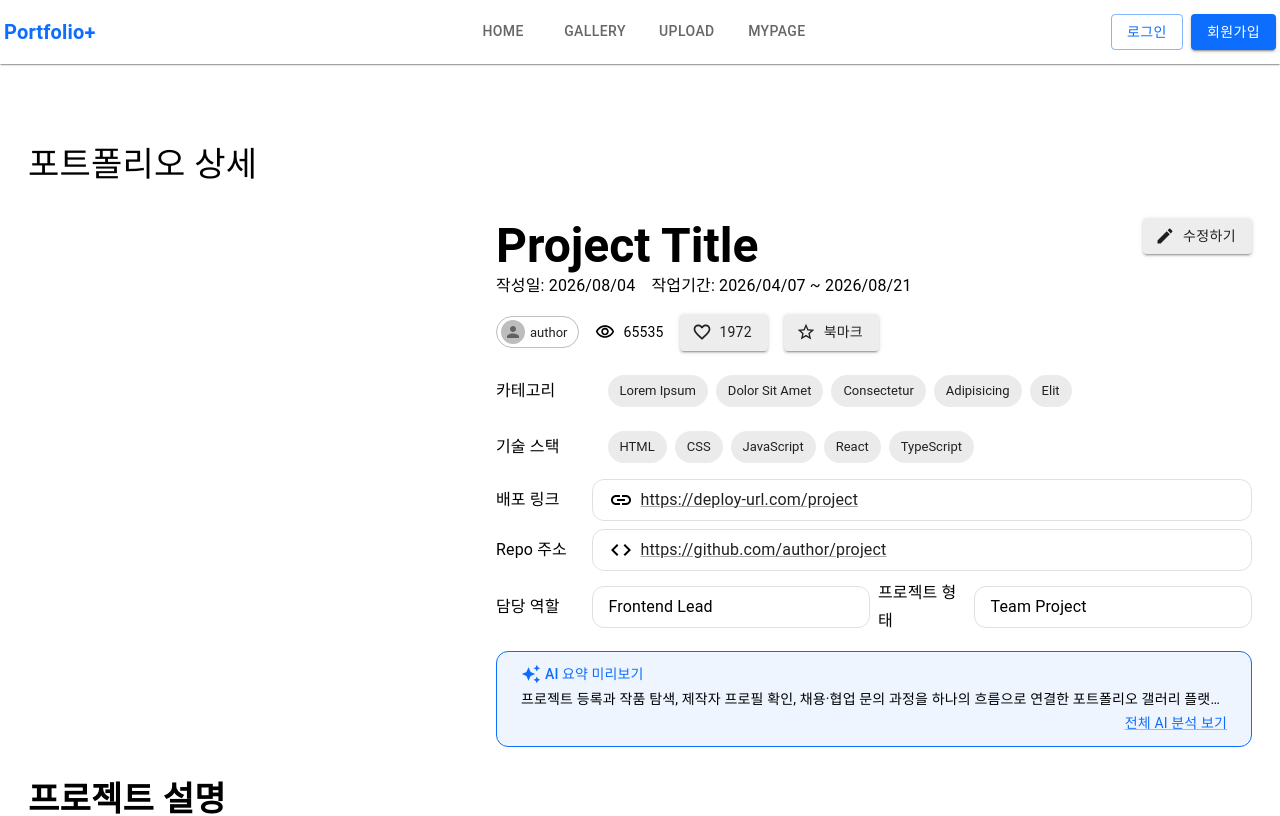
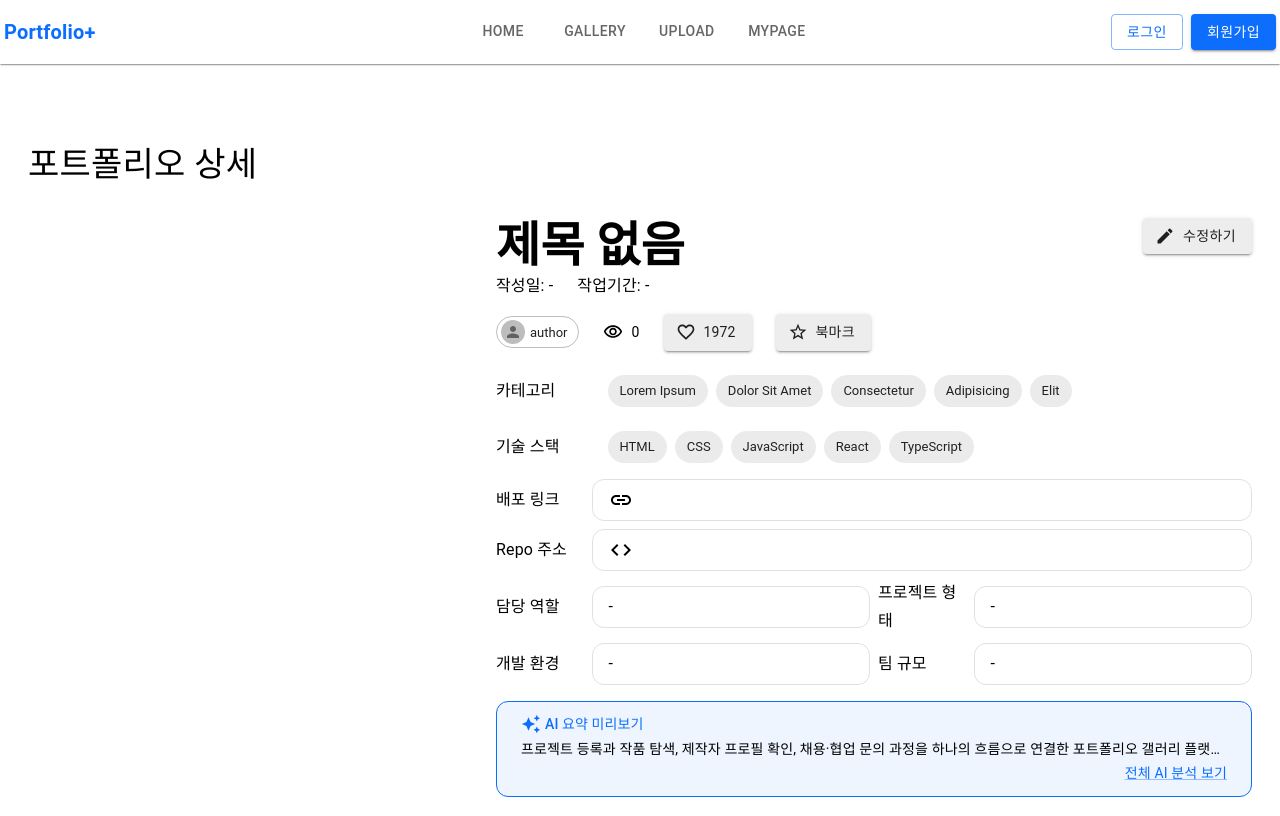
Before and after one commit to raspbsb/EST_FE_13_3rd_Project, a React (Vite) app in the folder app/: page /portfolios/1 in a window 1280 px wide. Shown: the top 816 px of the page. Built offline with nearby package versions, Linux system fonts and the light colour scheme; no server answers; the database is empty.

Commit message:
feat: Supabse portfolios 테이블과 연동하는 기초 로직 작성

```diff
--- a/app/src/components/Portfolio/AiSummarySection.jsx
+++ b/app/src/components/Portfolio/AiSummarySection.jsx
@@ -1,3 +1,4 @@
+import { useSelector } from "react-redux";
 import { alpha, useTheme } from "@mui/material/styles";
 
 import Text from "@mui/material/Typography";
@@ -12,6 +13,7 @@ import AiSummaryItem from "./AiSummaryItem";
 
 export default function AiSummarySection({}) {
   const theme = useTheme();
+  const { data, status, error } = useSelector(state => state.portfolio);
 
   return (
     <Accordion
--- a/app/src/components/Portfolio/AuthorInfoCard.jsx
+++ b/app/src/components/Portfolio/AuthorInfoCard.jsx
@@ -1,4 +1,5 @@
 import { Link } from "react-router-dom";
+import { useSelector } from "react-redux";
 
 import Text from "@mui/material/Typography";
 import Box from "@mui/material/Box";
@@ -13,6 +14,8 @@ import { EmailIcon, CodeIcon, LinkIcon } from "../../lib/icons";
 import AuthorInfoCardContact from "./AuthorInfoCardContact";
 
 export default function AuthorInfoCard({}) {
+  const { data, status, error } = useSelector(state => state.portfolio);
+
   return (
     <Box
       sx={{
--- a/app/src/components/Portfolio/AuthorInfoPortfplios.jsx
+++ b/app/src/components/Portfolio/AuthorInfoPortfplios.jsx
@@ -1,4 +1,5 @@
 import { Link } from "react-router-dom";
+import { useSelector } from "react-redux";
 
 import Text from "@mui/material/Typography";
 import Box from "@mui/material/Box";
@@ -6,6 +7,8 @@ import Grid from "@mui/material/Grid";
 import MuiLink from "@mui/material/Link";
 
 export default function AuthorInfoPortfolios({}) {
+  const { data, status, error } = useSelector(state => state.portfolio);
+
   return (
     <Box>
       <Box sx={{ display: "flex", justifyContent: "space-between" }}>
--- a/app/src/components/Portfolio/DescriptionSection.jsx
+++ b/app/src/components/Portfolio/DescriptionSection.jsx
@@ -1,7 +1,11 @@
+import { useSelector } from "react-redux";
+
 import Text from "@mui/material/Typography";
 import Box from "@mui/material/Box";
 
 export default function DescriptionSection({}) {
+  const { data, status, error } = useSelector(state => state.portfolio);
+
   return (
     <Box component={"section"}>
       <Text component={"h2"} variant="h4" sx={{ fontWeight: "700" }}>
@@ -22,7 +26,7 @@ export default function DescriptionSection({}) {
           scrollbarWidth: "none",
         }}
       >
-        <Text variant="body1">Lorem ipsum dolor sit amet consectetur adipisicing elit.</Text>
+        <Text variant="body1">{data?.description}</Text>
       </Box>
     </Box>
   );
--- a/app/src/components/Portfolio/HeroHeading.jsx
+++ b/app/src/components/Portfolio/HeroHeading.jsx
@@ -1,4 +1,5 @@
 import { Link } from "react-router-dom";
+import { useSelector } from "react-redux";
 
 import Text from "@mui/material/Typography";
 import Button from "@mui/material/Button";
@@ -7,11 +8,15 @@ import Box from "@mui/material/Box";
 import { EditIcon } from "../../lib/icons";
 
 export default function HeroHeading({}) {
+  const { data, status, error } = useSelector(state => state.portfolio);
+
   return (
     <Box>
       <Text component={"h1"} variant="h3" sx={{ fontWeight: "700" }}>
-        Project Title
+        {data?.title ?? "제목 없음"}
       </Text>
+      {
+        // 사용자가 작성자일때만 표시
         <Button
           component={Link}
           to="/portfolios/:id/edit"
@@ -22,12 +27,23 @@ export default function HeroHeading({}) {
         >
           수정하기
         </Button>
-      <Box sx={{ display: "flex", gap: 2 }}>
+      }
+      <Box sx={{ display: "flex", gap: 3 }}>
         <Text component={"p"}>
-          작성일: <time dateTime="2026-08-04">2026/08/04</time>
+          작성일: <time dateTime={data?.created_at}>{data?.created_at ?? "-"}</time>
         </Text>
+
         <Text component={"p"}>
-          작업기간: <time dateTime="2026-04-07">2026/04/07</time> ~ <time dateTime="2026-08-21">2026/08/21</time>
+          작업기간:{" "}
+          {data?.started_at === null && data?.ended_at === null ? (
+            <>
+              <time dateTime={data?.started_at}>{data?.started_at}</time>
+              <span> ~ </span>
+              <time dateTime={data?.ended_at}>{data?.ended_at}</time>
+            </>
+          ) : (
+            "-"
+          )}
         </Text>
       </Box>
     </Box>
--- a/app/src/components/Portfolio/HeroMeta.jsx
+++ b/app/src/components/Portfolio/HeroMeta.jsx
@@ -1,4 +1,5 @@
 import { Link } from "react-router-dom";
+import { useSelector } from "react-redux";
 
 import Text from "@mui/material/Typography";
 import Box from "@mui/material/Box";
@@ -9,11 +10,13 @@ import Avatar from "@mui/material/Avatar";
 import { ViewsIcon, LikeIcon, LikeIconActive, StarIcon, StarIconActive } from "../../lib/icons";
 
 export default function HeroMeta({}) {
+  const { data, status, error } = useSelector(state => state.portfolio);
+
   const isLiked = false;
   const isBookmarked = false;
 
   return (
-    <Box sx={{ display: "flex", alignItems: "center", gap: 2 }}>
+    <Box sx={{ display: "flex", alignItems: "center", gap: 3 }}>
       <Chip
         component={Link}
         to="/profiles/:userId"
@@ -25,7 +28,7 @@ export default function HeroMeta({}) {
       <Box sx={{ display: "flex", alignItems: "center", gap: 1 }}>
         <ViewsIcon fontSize="small" />
         <Text component={"span"} variant="body2">
-          65535
+          {data?.view_count ?? 0}
         </Text>
       </Box>
       <Button
--- a/app/src/components/Portfolio/HeroSpecs.jsx
+++ b/app/src/components/Portfolio/HeroSpecs.jsx
@@ -1,3 +1,5 @@
+import { useSelector } from "react-redux";
+
 import Text from "@mui/material/Typography";
 import Box from "@mui/material/Box";
 import Stack from "@mui/material/Stack";
@@ -10,6 +12,8 @@ import { LinkIcon, CodeIcon } from "../../lib/icons";
 import HeroSpecsItem from "./HeroSpecsItem";
 
 export default function HeroSpecs({}) {
+  const { data, status, error } = useSelector(state => state.portfolio);
+
   return (
     <Grid component={"dl"} container rowSpacing={1} columnSpacing={1} columns={8} sx={{ alignItems: "center" }}>
       <HeroSpecsItem label="카테고리" noBox>
@@ -35,23 +39,31 @@ export default function HeroSpecs({}) {
       <HeroSpecsItem label="배포 링크">
         <LinkIcon />
         <MuiLink href="https://deploy-url.com/project" variant="body1" color="textPrimary">
-          https://deploy-url.com/project
+          {data?.deploy_url ?? ""}
         </MuiLink>
       </HeroSpecsItem>
 
       <HeroSpecsItem label="Repo 주소">
         <CodeIcon />
         <MuiLink href="https://github.com/author/project" variant="body1" color="textPrimary">
-          https://github.com/author/project
+          {data?.repository_url ?? ""}
         </MuiLink>
       </HeroSpecsItem>
 
       <HeroSpecsItem label="담당 역할" size={3}>
-        <Text variant="body1">Frontend Lead</Text>
+        <Text variant="body1">{data?.author_role ?? "-"}</Text>
       </HeroSpecsItem>
 
       <HeroSpecsItem label="프로젝트 형태" size={3}>
-        <Text variant="body1">Team Project</Text>
+        <Text variant="body1">{data?.project_type ?? "-"}</Text>
+      </HeroSpecsItem>
+
+      <HeroSpecsItem label="개발 환경" size={3}>
+        <Text variant="body1">{data?.environment ?? "-"}</Text>
+      </HeroSpecsItem>
+
+      <HeroSpecsItem label="팀 규모" size={3}>
+        <Text variant="body1">{data?.team_size ?? "-"}</Text>
       </HeroSpecsItem>
     </Grid>
   );
```
Lines whose indentation alone changed are shown as unchanged.
